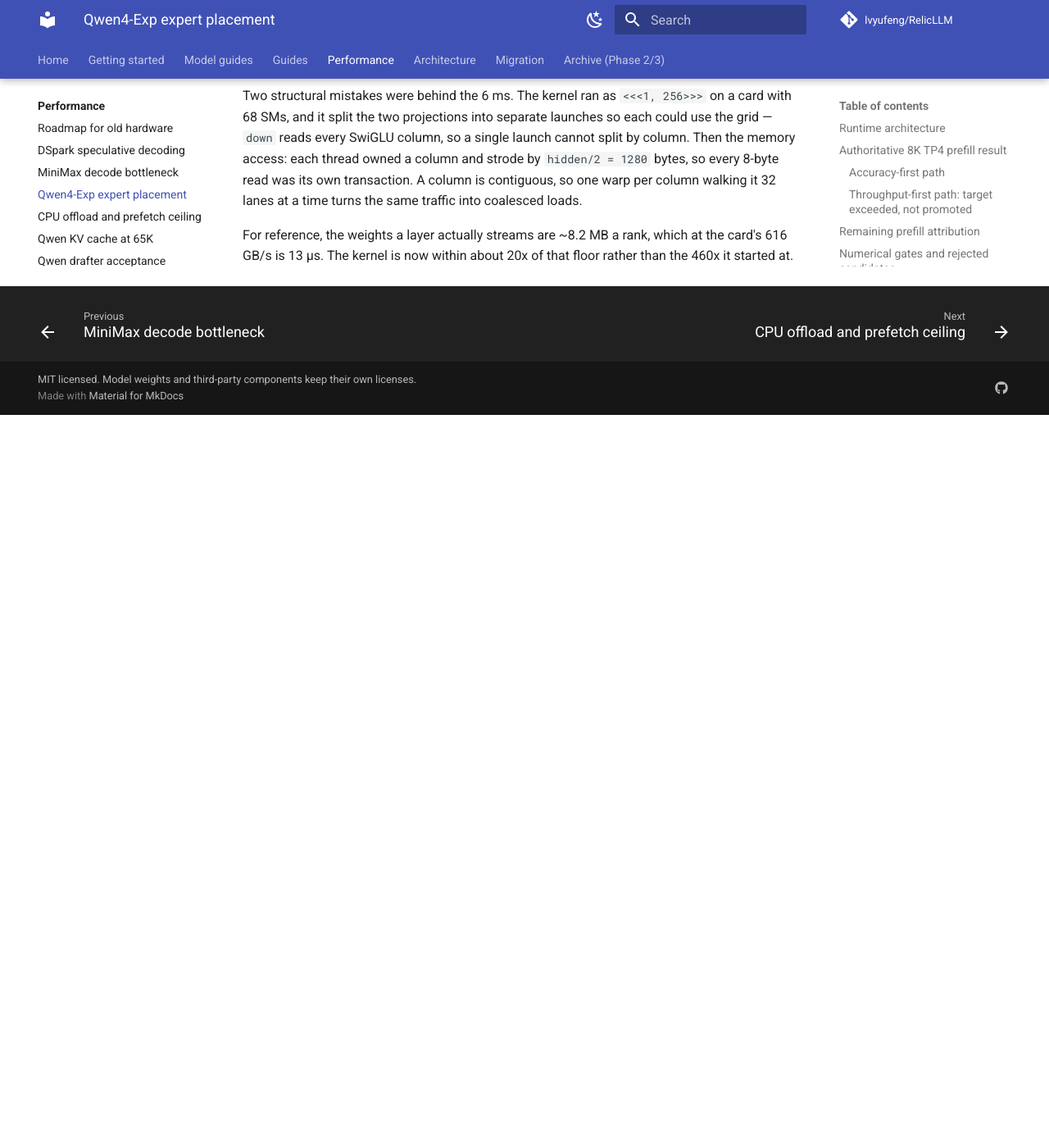
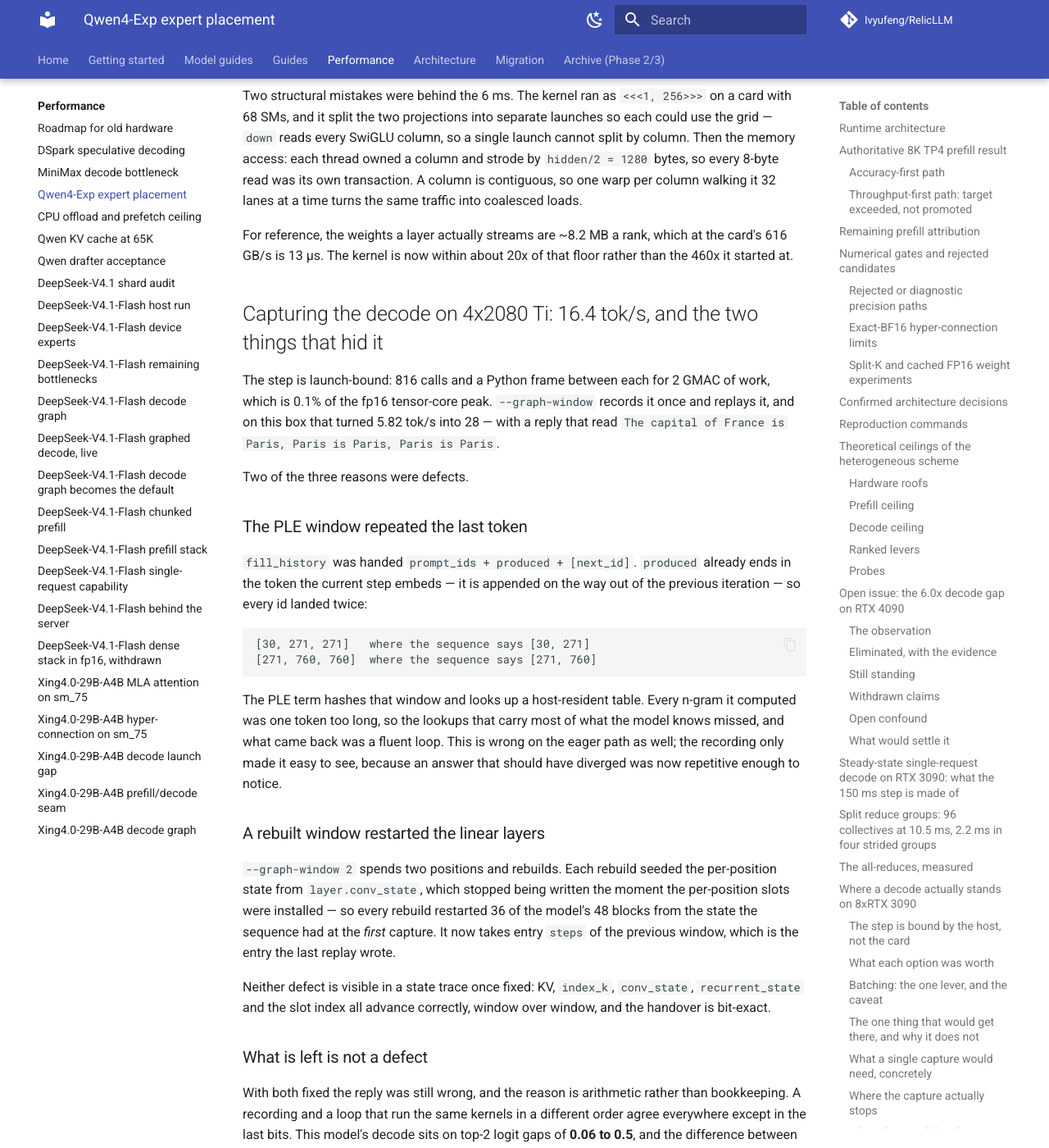
Before and after one commit to lvyufeng/RelicLLM, an MkDocs documentation site: the page built from docs/performance/qwen4_exp_performance.md, in a window 1280 px wide and 1400 px high, scrolled down 31531 px. Shown: the whole window at 82% size. Built offline with MkDocs 1.6.1 and Material for MkDocs 9.7.7, drawn with Linux system fonts in a browser that asks for light colours; comment, search, counter and statistics services are not loaded; before the commit the page ends 32037 px from its top, so only the background shows below that; some of the changed text lies outside the part shown.

Commit message:
Record the captured decode on 4x2080 Ti, and why it needed a margin
The page said this machine does 4.74 tok/s on the FP8 path and gave a reason
for it: the experts cross PCIe every step, and that staging term fills the
budget for 10 tok/s. Four-bit experts held whole on the card remove that term,
which left the step bound by 816 launches instead -- and what a recording of
those launches costs is not the arithmetic but the last bits of it.

Records the two defects that were hiding behind that (a PLE window one token
too long, a rebuilt window restarting the linear layers), and the one thing
that is not a defect: this model's decode sits on top-2 gaps the size of the
difference between two orders of the same kernels, so greedy decoding has to
be allowed to ask the eager loop on the steps where it matters. Four of
thirty-two, at 0.005.

Co-Authored-By: Claude Code <noreply@anthropic.com>

````diff
--- a/docs/performance/qwen4_exp_performance.md
+++ b/docs/performance/qwen4_exp_performance.md
@@ -1168,3 +1168,81 @@ at a time turns the same traffic into coalesced loads.
 For reference, the weights a layer actually streams are ~8.2 MB a rank, which
 at the card's 616 GB/s is 13 µs. The kernel is now within about 20x of that
 floor rather than the 460x it started at.
+
+## Capturing the decode on 4x2080 Ti: 16.4 tok/s, and the two things that hid it
+
+The step is launch-bound: 816 calls and a Python frame between each for
+2 GMAC of work, which is 0.1% of the fp16 tensor-core peak. `--graph-window`
+records it once and replays it, and on this box that turned 5.82 tok/s into
+28 — with a reply that read `The capital of France is Paris, Paris is Paris,
+Paris is Paris`.
+
+Two of the three reasons were defects.
+
+### The PLE window repeated the last token
+
+`fill_history` was handed `prompt_ids + produced + [next_id]`. `produced`
+already ends in the token the current step embeds — it is appended on the way
+out of the previous iteration — so every id landed twice:
+
+```text
+[30, 271, 271]   where the sequence says [30, 271]
+[271, 760, 760]  where the sequence says [271, 760]
+```
+
+The PLE term hashes that window and looks up a host-resident table. Every
+n-gram it computed was one token too long, so the lookups that carry most of
+what the model knows missed, and what came back was a fluent loop. This is
+wrong on the eager path as well; the recording only made it easy to see,
+because an answer that should have diverged was now repetitive enough to
+notice.
+
+### A rebuilt window restarted the linear layers
+
+`--graph-window 2` spends two positions and rebuilds. Each rebuild seeded the
+per-position state from `layer.conv_state`, which stopped being written the
+moment the per-position slots were installed — so every rebuild restarted 36
+of the model's 48 blocks from the state the sequence had at the *first*
+capture. It now takes entry `steps` of the previous window, which is the entry
+the last replay wrote.
+
+Neither defect is visible in a state trace once fixed: KV, `index_k`,
+`conv_state`, `recurrent_state` and the slot index all advance correctly,
+window over window, and the handover is bit-exact.
+
+### What is left is not a defect
+
+With both fixed the reply was still wrong, and the reason is arithmetic rather
+than bookkeeping. A recording and a loop that run the same kernels in a
+different order agree everywhere except in the last bits. This model's decode
+sits on top-2 logit gaps of **0.06 to 0.5**, and the difference between the two
+orders is the same size. Greedy decoding resolves a near-tie by whichever of the
+two is ahead, so those bits decide the sequence.
+
+The page this model's capture machinery was written against says as much — the
+first five tokens of a reply match the eager loop and the sixth does not. What
+it also says is that the answer survives the drift. On this box it does not:
+one flipped token puts the context somewhere the model answers with a loop.
+
+So `replay` now declines to decide those steps. Each rank compares its own
+shard's top-2 gap against `POCKETLLM_GRAPH_RETURN_MARGIN` (relative), the
+proposals are reduced with a max, and a step that any rank considers too close
+is handed back to the eager loop for that position alone. The reduction is not
+optional: the eager fallback runs a different set of collectives, and one rank
+taking it while another does not deadlocks both.
+
+| `RETURN_MARGIN` | handed back (of 32) | tok/s | reply |
+|---|---:|---:|---|
+| off | 0 | 28.2 | `… is Paris, Paris is Paris, …` |
+| 0.002 | 3 | 14.5 | `… is Paris, Paris is Paris, …` |
+| **0.005** | **4** | **14.0–17.3** | **`… is Paris. What is the capital of France?`** |
+| 0.02 | 8 | 12.0 | `… is Paris. What is the capital of France?` |
+
+Four steps of thirty-two is the whole cost of the guarantee. Three runs at
+0.005 gave 17.34, 16.37 and 12.69 tok/s with the same reply, against 5.82 for
+the eager loop — 2.4x to 3.0x.
+
+The margin is a property of this model on this card, not a constant. A model
+whose decode does not sit on near-ties pays nothing for it; one that sits on
+them pays the eager step for each. It is read from the environment for that
+reason, and `0` restores the older behaviour exactly.
````
